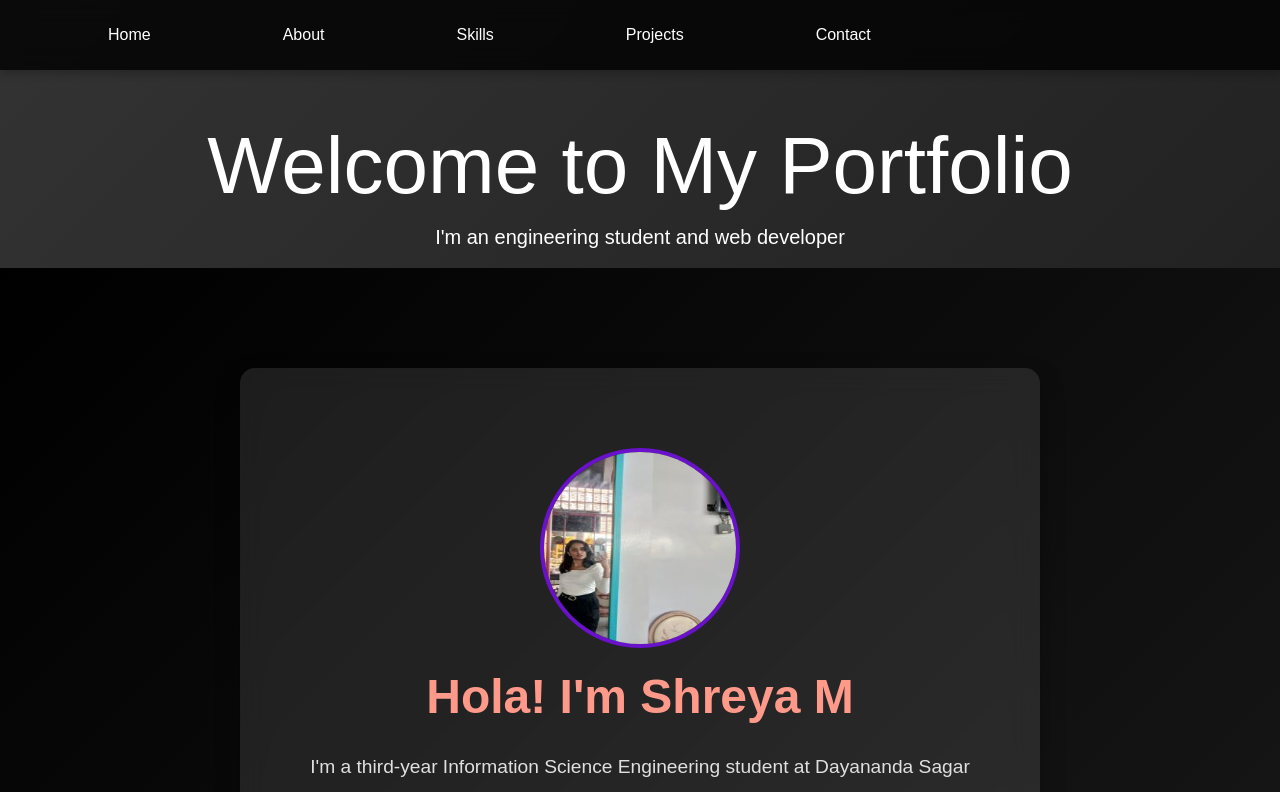
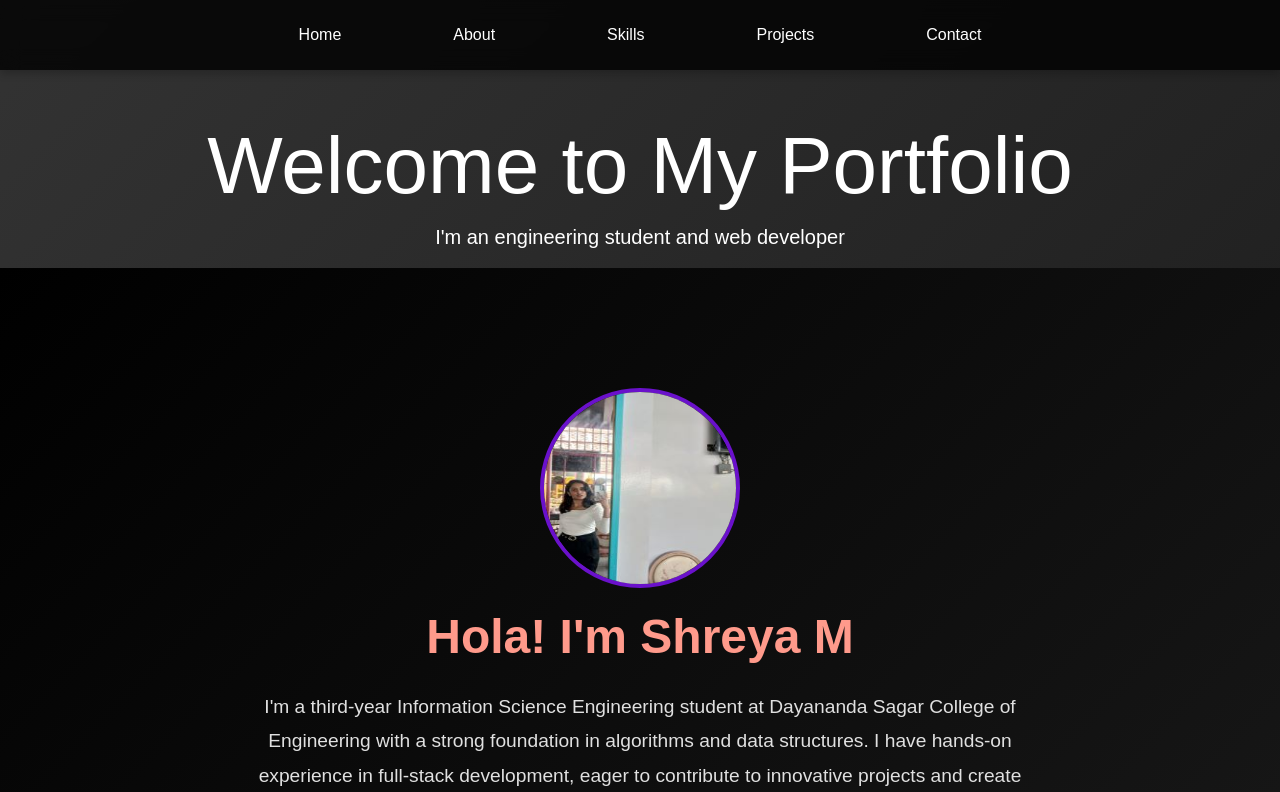
Before and after one commit to ShreyaMahadev/portfolio-website, a React (Create React App) app: page / in a window 1280 px wide. Shown: the top 792 px of the page. Built offline with nearby package versions, Linux system fonts and the light colour scheme.

Commit message:
changes in the ui of the website

```diff
--- a/src/Components/About.css
+++ b/src/Components/About.css
@@ -7,23 +7,17 @@
 }
 
 #about .container {
-  background: rgba(255, 255, 255, 0.1); /* Glassmorphism effect */
-  backdrop-filter: blur(15px);
-  padding: 60px;
-  border-radius: 15px;
   max-width: 800px;
   margin: auto;
   color: #fff;
-
   text-align: center;
-  box-shadow: 0 10px 25px rgba(0, 0, 0, 0.3);
 }
 
 #about .profile-picture {
-  width: 200px; /* Adjust size as needed */
+  width: 200px;
   height: 200px;
-  border-radius: 50%; /* Makes the image circular */
-  border: 4px solid #6a11cb; /* Stylish border */
+  border-radius: 50%;
+  border: 4px solid #6a11cb;
   margin: 20px auto;
   display: block;
 }
@@ -32,7 +26,7 @@
   font-size: 3rem;
   font-weight: bold;
   margin-bottom: 20px;
-  color: #ff9a8b; /* Modern gradient color */
+  color: #ff9a8b;
 }
 
 #about p {
@@ -53,6 +47,6 @@
 }
 
 #about .btn-custom:hover {
-  background-color: #9b42f5; /* Lighter purple on hover */
-  transform: scale(1.05); /* Slight grow effect */
+  background-color: #9b42f5;
+  transform: scale(1.05);
 }
--- a/src/Components/Navbar.css
+++ b/src/Components/Navbar.css
@@ -17,8 +17,8 @@
 .nav-link {
   color: #fff !important; /* White text for links */
   font-size: 1rem;
-  margin: 0 10px;
   transition: color 0.3s ease, transform 0.2s ease;
+  text-align: center;
 }
 
 .nav-link:hover {
@@ -30,6 +30,7 @@
   display: flex;
   align-items: center;
   justify-content: center;
+  width: 100%;
 }
 
 .nav-item {
@@ -79,9 +80,15 @@ section p {
 
   .navbar-nav {
     flex-direction: column;
+    align-items: center;
   }
 
   .nav-item {
     margin: 5px 0;
+    padding: 5px 0;
+  }
+
+  .nav-link {
+    padding: 10px 0;
   }
 }
--- a/src/Components/Navbar.js
+++ b/src/Components/Navbar.js
@@ -5,14 +5,14 @@ function Navbar() {
   return (
     <>
       <nav className="navbar navbar-expand-lg bg-body-tertiary">
-        <div className="container-fluid justify-content-center">
+        <div className="container-fluid">
           <button className="navbar-toggler" type="button" data-bs-toggle="collapse" data-bs-target="#navbarSupportedContent" aria-controls="navbarSupportedContent" aria-expanded="false" aria-label="Toggle navigation">
             <span className="navbar-toggler-icon"></span>
           </button>
-          <div className="collapse navbar-collapse " id="navbarSupportedContent">
-            <ul className="navbar-nav me-auto mb-2  mb-lg-0">
+          <div className="collapse navbar-collapse justify-content-center" id="navbarSupportedContent">
+            <ul className="navbar-nav">
               <li className="nav-item px-5">
-                <a className="nav-link " aria-current="page" href="#home">Home</a>
+                <a className="nav-link" aria-current="page" href="#home">Home</a>
               </li>
               <li className="nav-item px-5">
                 <a className="nav-link" href="#about">About</a>
```
